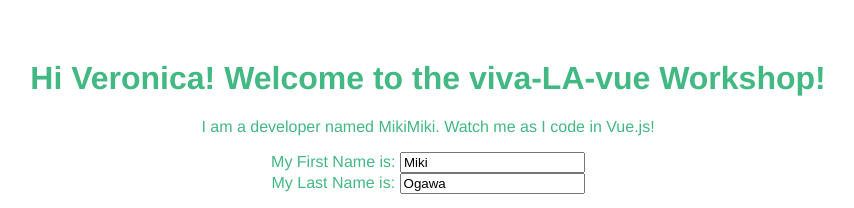
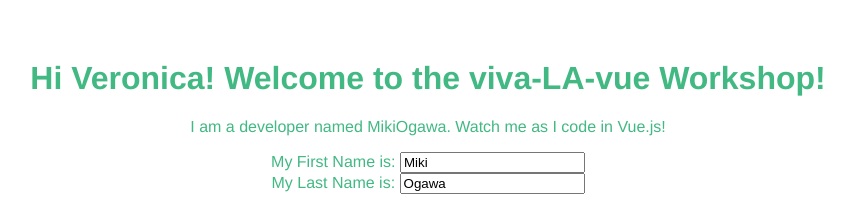
Before and after one commit to mogawa85/test-vue, a Vue app: page / in a window 1280 px wide. Shown: the top 208 px of the page, without its empty margins (212-1066 px from the left). Built offline with nearby package versions, Linux system fonts and the light colour scheme.

Commit message:
Roll back

```diff
--- a/src/App.vue
+++ b/src/App.vue
@@ -1,7 +1,7 @@
 <template>
 <div id="current-id">
   <h1>Hi Veronica! Welcome to the viva-LA-vue Workshop!</h1>
-  <div> I am a developer named {{ firstName }}{{ firstName }}. Watch me as I code in Vue.js! </div>
+  <div> I am a developer named {{ firstName }}{{ lastName }}. Watch me as I code in Vue.js! </div>
 
   <p>
     My First Name is: <input type="text" v-model="firstName">
```
